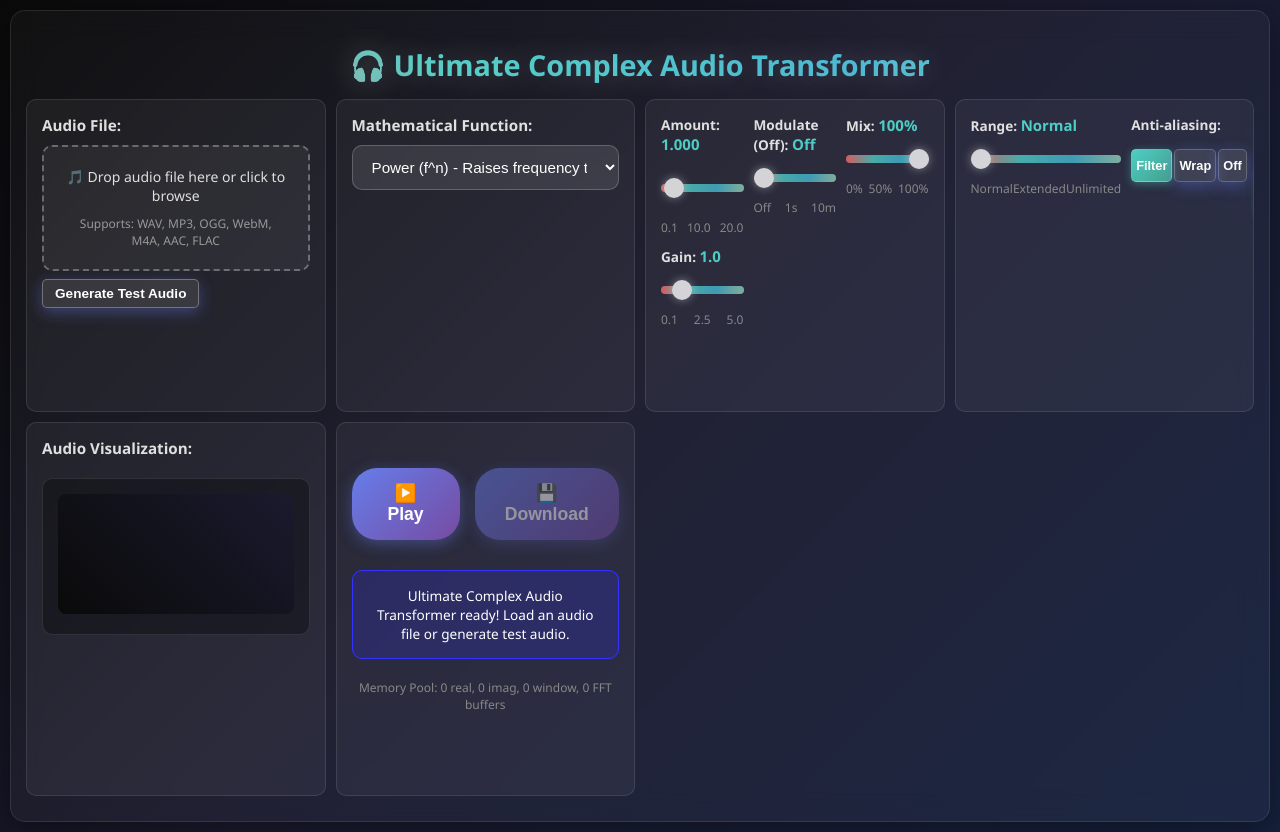
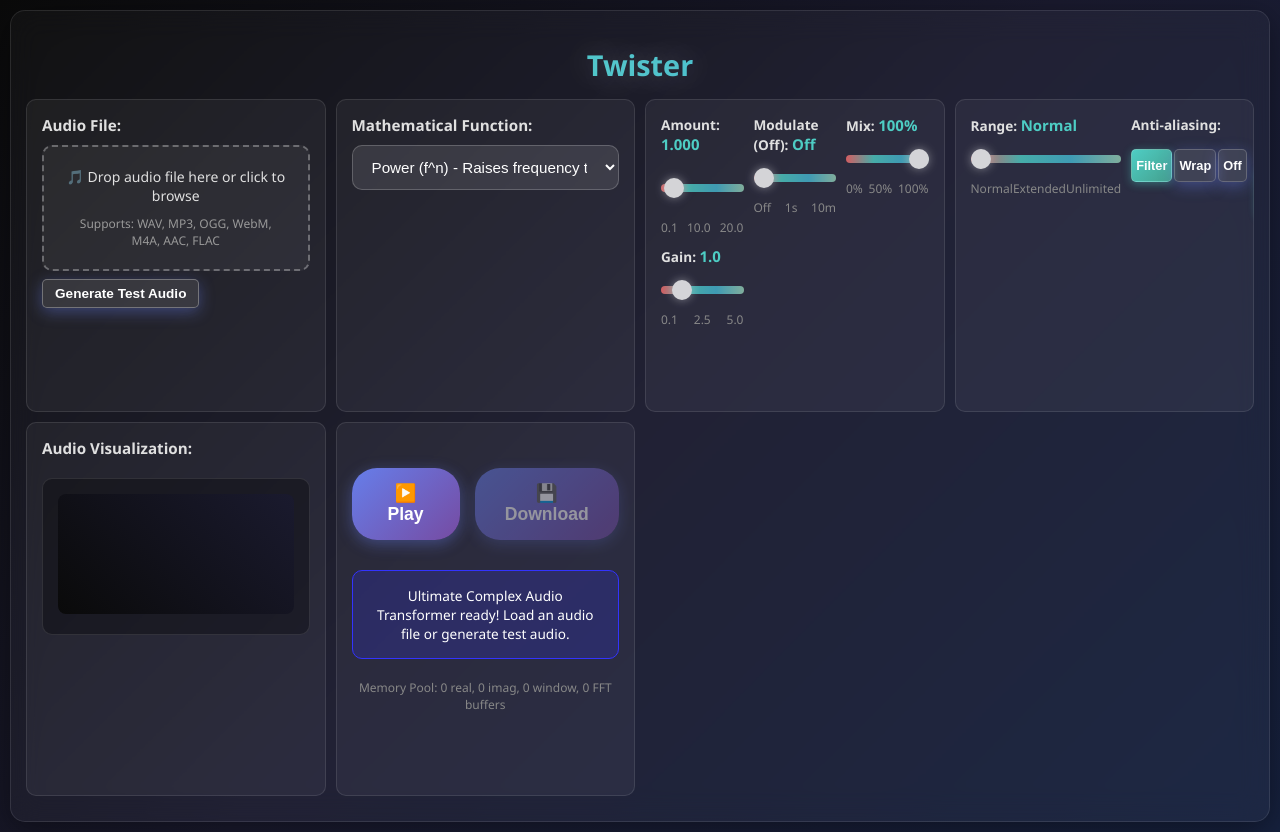
Before and after one commit to jiffykit/twister, a website: page index.html in a window 1280 px wide. Drawn offline with Linux system fonts and the light colour scheme.

Commit message:
Update index.html

```diff
--- a/index.html
+++ b/index.html
@@ -443,7 +443,7 @@
 
 <body>
     <div class="container">
-        <h1>🎧 Ultimate Complex Audio Transformer</h1>
+        <h1>Twister </h1>
 
         <div class="controls-grid">
             <div class="control-group">
```
